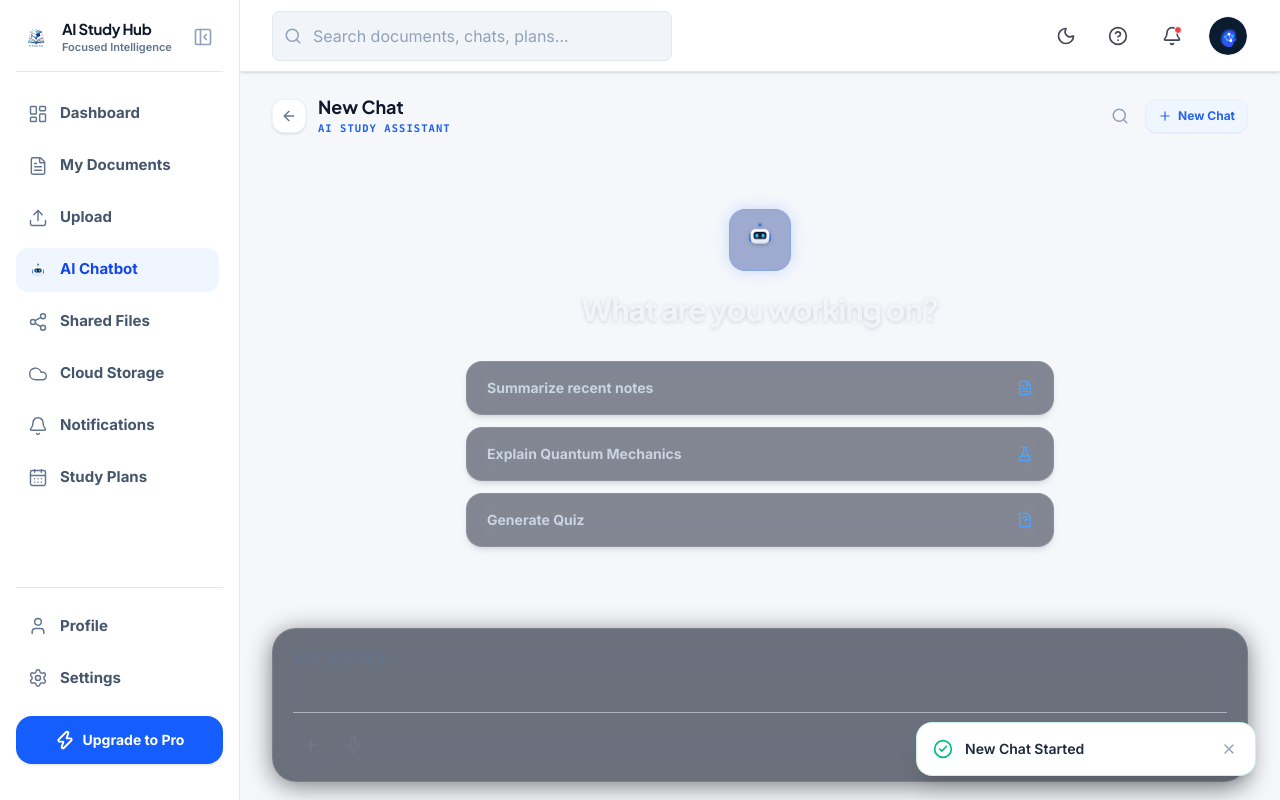
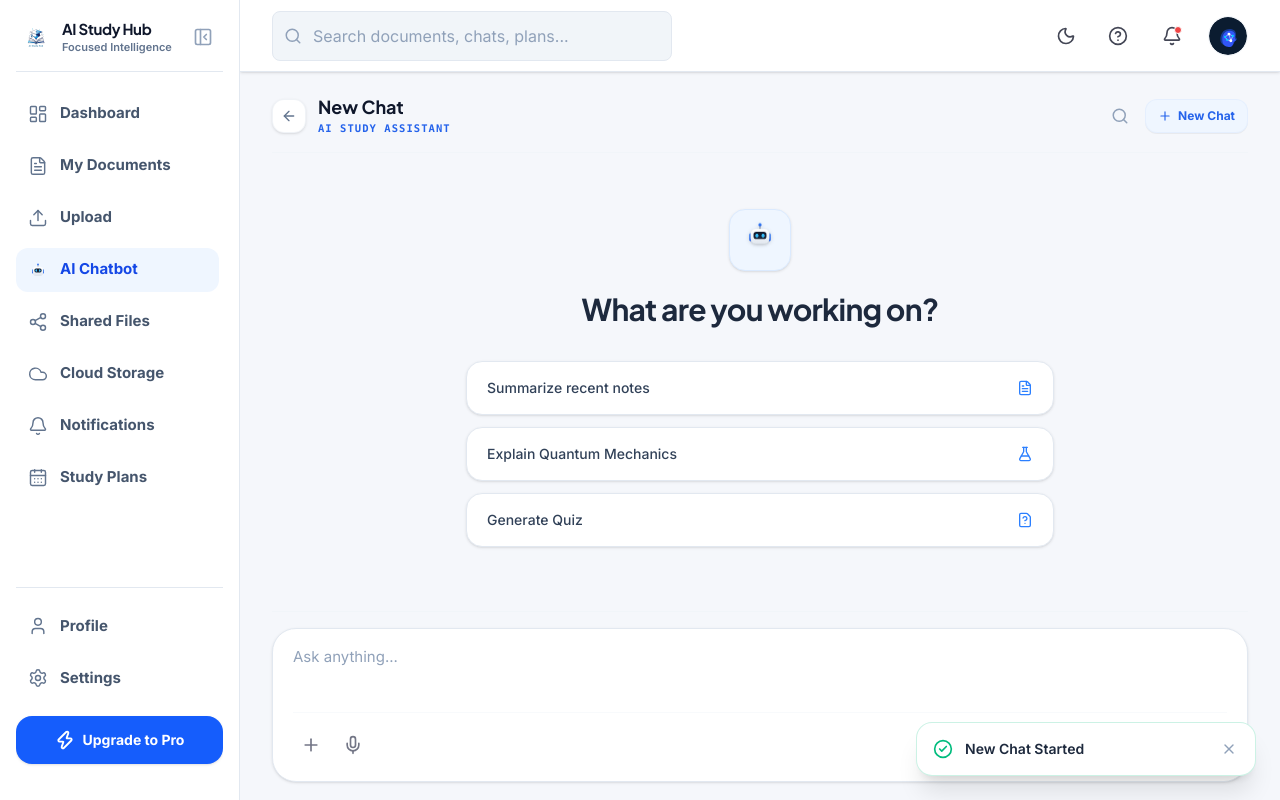
Before and after one commit to huynhduybinh24/SWP391_AIStudyHub, a React (Vite) app in the folder FrontEnd/: page /dashboard/chat in a window 1280 px wide. Both pictures are taken after a click on the button "New Chat". Built offline with nearby package versions, Linux system fonts and the light colour scheme; the HTML template or start-up script is replaced by a standard one.

Commit message:
feat: implement AI chatbot interface with document upload, voice input, and chat history management

```diff
--- a/FrontEnd/src/features/ai-chatbot/pages/ChatPage.tsx
+++ b/FrontEnd/src/features/ai-chatbot/pages/ChatPage.tsx
@@ -778,10 +778,10 @@ export function ChatPage() {
                  ================================================== */}
               {messages.length === 0 ? (
                 <div className="flex-1 flex flex-col items-center justify-center py-10 px-4 text-center max-w-[620px] mx-auto w-full">
-                  <div className="p-3 bg-blue-900/40 border border-blue-400/30 rounded-2xl shadow-[0_0_15px_rgba(37,99,235,0.2)] mb-5">
+                  <div className="p-3 bg-blue-50 dark:bg-blue-500/10 border border-blue-100 dark:border-blue-500/20 rounded-2xl shadow-sm mb-5">
                     <AIChatbotIcon className="size-9 animate-float drop-shadow-sm" />
                   </div>
-                  <h2 className="text-2xl md:text-3xl font-heading font-bold text-slate-100 leading-tight tracking-tight mb-8 drop-shadow-sm">
+                  <h2 className="text-2xl md:text-3xl font-heading font-bold text-slate-800 dark:text-slate-100 leading-tight tracking-tight mb-8">
                     {t.aiChatbot.emptyTitle}
                   </h2>
 
@@ -790,26 +790,26 @@ export function ChatPage() {
                     <button
                       type="button"
                       onClick={() => handleSend(t.aiChatbot.summarizeRecentNotes)}
-                      className="flex items-center justify-between gap-3 text-left w-full rounded-2xl border border-white/10 bg-slate-900/50 backdrop-blur-md px-5 py-4 text-sm font-bold text-slate-300 shadow-md transition-all hover:bg-slate-800 hover:border-blue-500/40 hover:shadow-[0_4px_12px_rgba(37,99,235,0.15)] cursor-pointer"
+                      className="flex items-center justify-between gap-3 text-left w-full rounded-2xl border border-slate-200 dark:border-slate-700 bg-white dark:bg-slate-900 px-5 py-4 text-sm font-medium text-slate-700 dark:text-slate-300 shadow-sm transition-all hover:bg-slate-50 dark:hover:bg-slate-800 hover:border-blue-300 dark:hover:border-blue-700 cursor-pointer"
                     >
                       <span className="truncate">{t.aiChatbot.summarizeRecentNotes}</span>
-                      <FileText className="size-4 text-blue-400 shrink-0" />
+                      <FileText className="size-4 text-blue-500 shrink-0" />
                     </button>
                     <button
                       type="button"
                       onClick={() => handleSend(t.aiChatbot.explainQuantum)}
-                      className="flex items-center justify-between gap-3 text-left w-full rounded-2xl border border-white/10 bg-slate-900/50 backdrop-blur-md px-5 py-4 text-sm font-bold text-slate-300 shadow-md transition-all hover:bg-slate-800 hover:border-blue-500/40 hover:shadow-[0_4px_12px_rgba(37,99,235,0.15)] cursor-pointer"
+                      className="flex items-center justify-between gap-3 text-left w-full rounded-2xl border border-slate-200 dark:border-slate-700 bg-white dark:bg-slate-900 px-5 py-4 text-sm font-medium text-slate-700 dark:text-slate-300 shadow-sm transition-all hover:bg-slate-50 dark:hover:bg-slate-800 hover:border-blue-300 dark:hover:border-blue-700 cursor-pointer"
                     >
                       <span className="truncate">{t.aiChatbot.explainQuantum}</span>
-                      <FlaskConical className="size-4 text-blue-400 shrink-0" />
+                      <FlaskConical className="size-4 text-blue-500 shrink-0" />
                     </button>
                     <button
                       type="button"
                       onClick={() => handleSend(t.aiChatbot.generateQuiz)}
-                      className="flex items-center justify-between gap-3 text-left w-full rounded-2xl border border-white/10 bg-slate-900/50 backdrop-blur-md px-5 py-4 text-sm font-bold text-slate-300 shadow-md transition-all hover:bg-slate-800 hover:border-blue-500/40 hover:shadow-[0_4px_12px_rgba(37,99,235,0.15)] cursor-pointer"
+                      className="flex items-center justify-between gap-3 text-left w-full rounded-2xl border border-slate-200 dark:border-slate-700 bg-white dark:bg-slate-900 px-5 py-4 text-sm font-medium text-slate-700 dark:text-slate-300 shadow-sm transition-all hover:bg-slate-50 dark:hover:bg-slate-800 hover:border-blue-300 dark:hover:border-blue-700 cursor-pointer"
                     >
                       <span className="truncate">{t.aiChatbot.generateQuiz}</span>
-                      <FileQuestion className="size-4 text-blue-400 shrink-0" />
+                      <FileQuestion className="size-4 text-blue-500 shrink-0" />
                     </button>
                   </div>
                 </div>
@@ -839,7 +839,7 @@ export function ChatPage() {
                             <User className="size-4" />
                           </div>
                         ) : (
-                          <div className="mt-1 flex size-8 shrink-0 items-center justify-center rounded-full bg-blue-900/50 shadow-[0_0_10px_rgba(37,99,235,0.2)] border border-blue-400/30">
+                          <div className="mt-1 flex size-8 shrink-0 items-center justify-center rounded-full bg-blue-50 dark:bg-blue-900/30 border border-blue-100 dark:border-blue-800/50">
                             <AIChatbotIcon className="size-4" />
                           </div>
                         )}
@@ -849,25 +849,39 @@ export function ChatPage() {
                           {/* Chat Bubble */}
                           <div
                             className={cn(
-                              "rounded-[20px] p-4 text-[14.5px] leading-relaxed shadow-[0_2px_8px_rgba(0,0,0,0.02)] border whitespace-pre-line text-left flex flex-col gap-3",
+                              "rounded-[20px] p-4 text-[14.5px] leading-relaxed shadow-sm border whitespace-pre-line text-left flex flex-col gap-3",
                               isUser
-                                ? "bg-gradient-to-br from-blue-600 to-indigo-600 text-white border-transparent rounded-tr-sm shadow-[0_4px_12px_rgba(37,99,235,0.2)]"
-                                : "bg-slate-900/80 backdrop-blur-md text-slate-200 border-blue-500/30 rounded-tl-sm shadow-[0_2px_10px_rgba(0,0,0,0.2)]"
+                                ? "bg-blue-600 text-white border-transparent rounded-tr-sm"
+                                : "bg-slate-50 dark:bg-slate-800/80 text-slate-700 dark:text-slate-200 border-slate-100 dark:border-slate-700/50 rounded-tl-sm"
                             )}
                           >
                             {msg.content && <div>{msg.content}</div>}
 
-                            {/* Attached files inside user message */}
-                            {msg.files && msg.files.length > 0 && (
-                              <div className="flex flex-col gap-1.5 mt-1 border-t border-white/20 pt-2 shrink-0">
+                            {/* Attachments if any */}
+                            {msg.attachments && msg.attachments.length > 0 && (
+                              <div className="flex flex-col gap-2 mt-2">
+                                {msg.attachments.map((file, idx) => (
+                                  <div key={idx} className={cn(
+                                    "flex items-center gap-2.5 rounded-xl p-3 text-xs font-semibold border",
+                                    isUser ? "bg-white/10 border-white/20" : "bg-white dark:bg-slate-900 border-slate-200 dark:border-slate-700"
+                                  )}>
+                                    <FileText className="size-4 shrink-0" />
+                                    <span className="truncate">{file.name}</span>
+                                    <span className="ml-auto opacity-70 font-normal">{(file.size / 1024 / 1024).toFixed(2)} MB</span>
+                                  </div>
+                                ))}
+                              </div>
+                            )}
+
+                            {/* Attached files inside user message (legacy fallback) */}
+                            {msg.files && msg.files.length > 0 && !msg.attachments && (
+                              <div className="flex flex-col gap-1.5 mt-1 border-t border-slate-200 dark:border-slate-700/50 pt-2 shrink-0">
                                 {msg.files.map((file, idx) => (
                                   <div
                                     key={idx}
                                     className={cn(
-                                      "flex items-center gap-2 rounded-lg px-2.5 py-1.5 text-xs font-medium border",
-                                      isUser
-                                        ? "bg-white/10 border-white/15 text-white"
-                                        : "bg-slate-50 border-slate-100 text-slate-700"
+                                      "flex items-center gap-2 rounded-xl p-2 text-[12.5px] font-medium border",
+                                      isUser ? "bg-white/10 border-white/20" : "bg-white dark:bg-slate-900 border-slate-200 dark:border-slate-700"
                                     )}
                                   >
                                     <FileText className="size-3.5 shrink-0 opacity-80" />
@@ -913,12 +927,12 @@ export function ChatPage() {
                       animate={{ opacity: 1, scale: 1 }}
                       className="flex items-start gap-3.5 w-full flex-row"
                     >
-                      <div className="mt-1 flex size-8 shrink-0 items-center justify-center rounded-full bg-blue-900/50 shadow-[0_0_10px_rgba(37,99,235,0.2)] border border-blue-400/30">
+                      <div className="mt-1 flex size-8 shrink-0 items-center justify-center rounded-full bg-blue-50 dark:bg-blue-900/30 border border-blue-100 dark:border-blue-800/50">
                         <AIChatbotIcon className="size-4" />
                       </div>
-                      <div className="max-w-[80%] rounded-[20px] rounded-tl-sm p-4 px-5 text-[14.5px] bg-slate-900/80 backdrop-blur-md border border-blue-500/30 flex items-center gap-3 shadow-[0_2px_10px_rgba(0,0,0,0.2)]">
-                        <Loader2 className="size-4.5 animate-spin text-blue-400" />
-                        <span className="font-medium text-blue-300">Processing...</span>
+                      <div className="max-w-[80%] rounded-[20px] rounded-tl-sm p-4 px-5 text-[14.5px] bg-slate-50 dark:bg-slate-800/80 border border-slate-100 dark:border-slate-700/50 flex items-center gap-3 shadow-sm">
+                        <Loader2 className="size-4.5 animate-spin text-blue-500" />
+                        <span className="font-medium text-slate-500 dark:text-slate-400">Processing...</span>
                       </div>
                     </motion.div>
                   )}
@@ -967,12 +981,12 @@ export function ChatPage() {
                 )}
 
                 {/* Main input composer box */}
-                <div className="rounded-[24px] border border-white/10 bg-slate-900/60 backdrop-blur-xl p-4 px-5 shadow-[0_4px_25px_rgba(0,0,0,0.5)] transition-all focus-within:border-blue-500/50 focus-within:ring-1 focus-within:ring-blue-500/30">
+                <div className="rounded-[24px] border border-slate-200 dark:border-slate-700 bg-white dark:bg-slate-900 p-4 px-5 shadow-sm transition-all focus-within:border-blue-500 focus-within:ring-1 focus-within:ring-blue-500/20">
                   <textarea
                     value={input}
                     onChange={(e) => setInput(e.target.value)}
                     onKeyDown={handleKeyDown}
-                    className="min-h-[48px] max-h-[160px] w-full resize-none bg-transparent text-[15px] leading-relaxed text-slate-100 outline-none placeholder:text-slate-500 border-none p-0 focus:ring-0 scrollbar-thin scrollbar-thumb-slate-700"
+                    className="min-h-[48px] max-h-[160px] w-full resize-none bg-transparent text-[15px] leading-relaxed text-slate-800 dark:text-slate-100 outline-none placeholder:text-slate-400 dark:placeholder:text-slate-500 border-none p-0 focus:ring-0 scrollbar-thin scrollbar-thumb-slate-200 dark:scrollbar-thumb-slate-700"
                     placeholder={t.aiChatbot.askAnything || "Message AI Assistant..."}
                     rows={2}
                   />
@@ -1060,7 +1074,7 @@ export function ChatPage() {
                       <button
                         type="button"
                         onClick={() => handleSend()}
-                        className="flex size-10 items-center justify-center rounded-xl bg-gradient-to-tr from-blue-600 to-indigo-600 text-white shadow-[0_0_15px_rgba(37,99,235,0.3)] transition-all hover:from-blue-500 hover:to-indigo-500 hover:scale-105 active:scale-95 disabled:opacity-50 disabled:hover:scale-100 disabled:shadow-none cursor-pointer"
+                        className="flex size-10 items-center justify-center rounded-xl bg-blue-600 text-white shadow-sm transition-all hover:bg-blue-700 hover:scale-105 active:scale-95 disabled:opacity-50 disabled:hover:scale-100 disabled:bg-blue-600 cursor-pointer"
                         disabled={!input.trim() && selectedFiles.length === 0}
                         title={t.aiChatbot.sendMessage}
                       >
```
